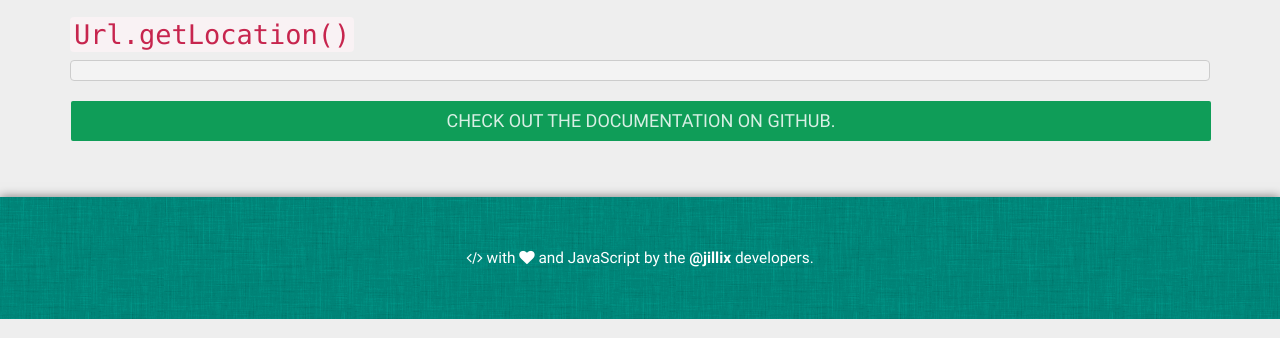
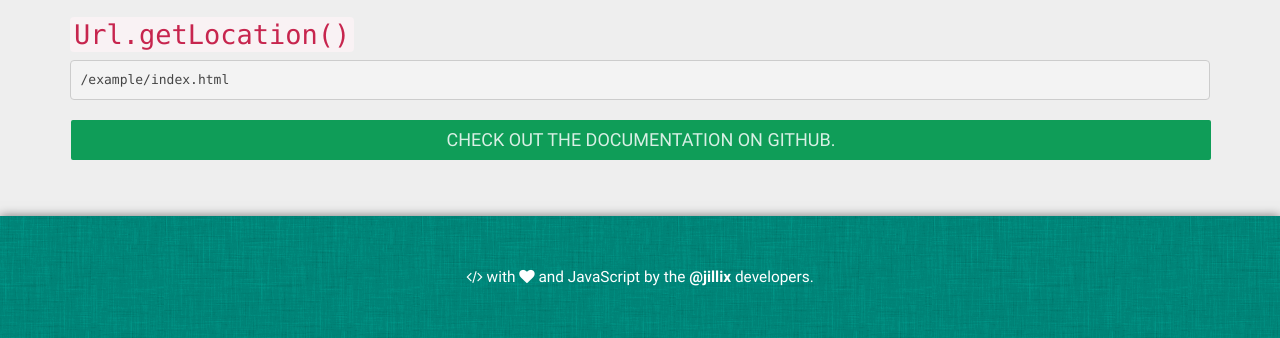
Before and after one commit to jillix/url.js, a website: page example/index.html in a window 1280 px wide. Shown: the part 750-1088 px from the top of the page. Drawn offline with nearby package versions, Linux system fonts and the light colour scheme.

Commit message:
Fix the path

```diff
--- a/example/index.html
+++ b/example/index.html
@@ -25,7 +25,7 @@
         <script src="js/jquery.js"></script>
 
         <!-- url.js -->
-        <script src="../src/url.js"></script>
+        <script src="../src/url.min.js"></script>
 
         <script src="js/handlers.js"></script>
     </head>
```
